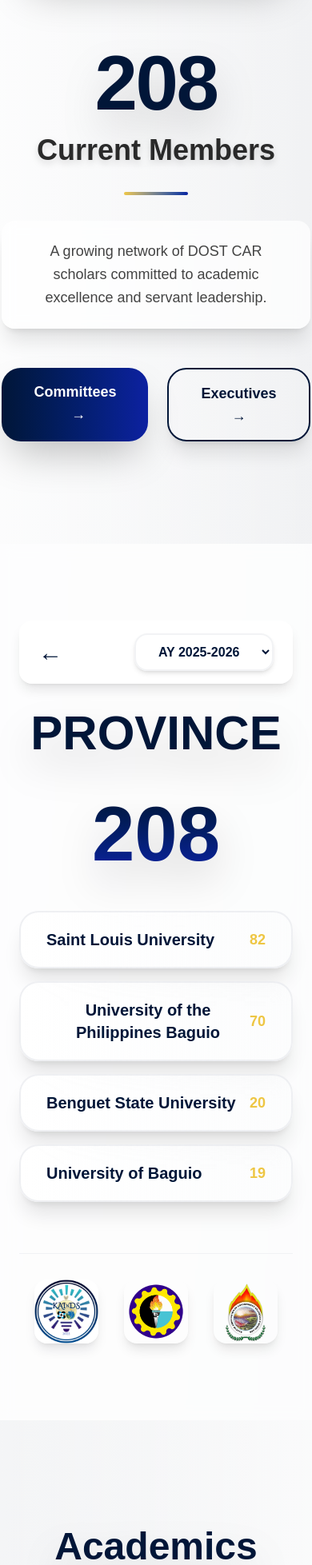
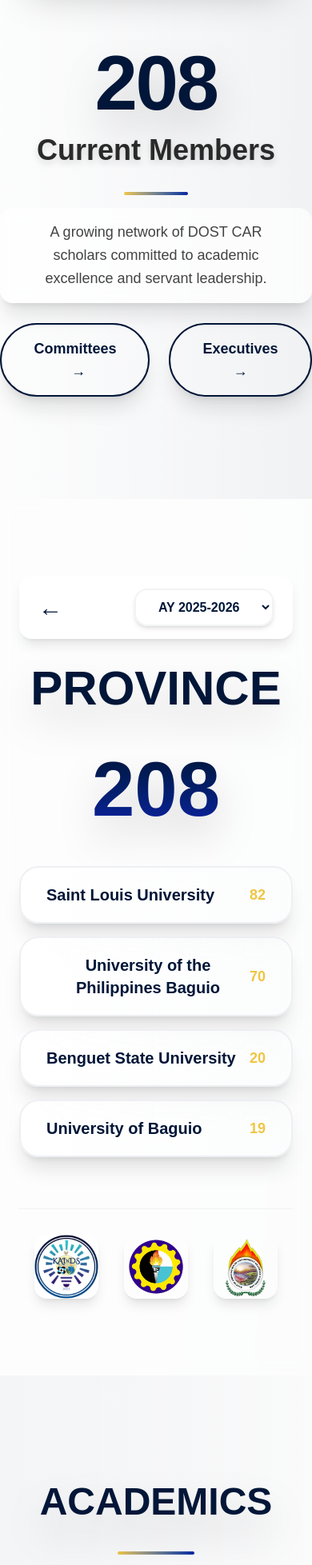
Before and after one commit to ACE-CARDS/project-tongitss, a Next.js app: page / in a window 390 px wide. Shown: the part 2895-4852 px from the top of the page at 80% size. Built offline with nearby package versions, Linux system fonts and the light colour scheme; no server answers; the database is empty.

Commit message:
fix(UI inconsistencies): button appearances on landing page, section on navbar, and text size on survey link

```diff
--- a/app/page.tsx
+++ b/app/page.tsx
@@ -180,25 +180,24 @@ export default function Home() {
             </h2>
             <div className="w-20 h-1 bg-gradient-to-r from-[#eec643] to-[#0d21a1] mt-8 mx-auto lg:mx-0 rounded-full shadow-lg"></div>
 
-              <p className="mt-8 text-[#141414]/80 text-lg leading-relaxed backdrop-blur-sm bg-white/70 px-8 py-6 rounded-2xl shadow-xl">
+            <p className="mt-4 text-[#141414]/80 text-lg leading-relaxed backdrop-blur-sm bg-white/70 px-8 py-4 rounded-2xl shadow-xl">
               A growing network of DOST CAR scholars committed to academic
               excellence and servant leadership.
             </p>
 
-              <div className="flex justify-center lg:justify-start gap-6 mt-12">
+            <div className="flex justify-center lg:justify-start gap-6 mt-6">
 
               <Link
-                href = ""
-                 className="group px-10 py-4 rounded-3xl bg-gradient-to-r from-[#011638] to-[#0d21a1] text-white font-bold text-lg shadow-2xl hover:shadow-3xl hover:scale-105 transition-all duration-300 transform">
+                href=""
+                className="group px-10 py-4 border-2 border-[#011638] rounded-full font-bold text-lg text-[#011638] hover:bg-gradient-to-r hover:from-[#011638] hover:to-[#0d21a1] hover:text-white transition-all duration-300 shadow-xl hover:shadow-2xl hover:scale-105 transform"
+              >
                 Committees
-                  <span className="ml-2 inline-block transition-transform group-hover:translate-x-1">
-                    →
-                  </span>
+                <span className="ml-2 inline-block transition-transform group-hover:translate-x-1">→</span>
               </Link>
 
               <Link
                 href="/executives"
-                  className="group inline-block px-10 py-4 rounded-3xl border-2 border-[#011638] text-[#011638] font-bold text-lg hover:bg-[#011638] hover:text-white shadow-xl hover:shadow-2xl hover:scale-105 transition-all duration-300 transform"
+                className="group px-10 py-4 border-2 border-[#011638] rounded-full font-bold text-lg text-[#011638] hover:bg-gradient-to-r hover:from-[#011638] hover:to-[#0d21a1] hover:text-white transition-all duration-300 shadow-xl hover:shadow-2xl hover:scale-105 transform"
               >
                 Executives →
               </Link>
@@ -293,6 +292,7 @@ export default function Home() {
 
         {/* ACADEMICS SECTION */}
         <section className="py-32 px-6 lg:px-24 bg-gradient-to-r from-transparent to-white/70">
+          <div className="max-w-7xl mx-auto"> {/* ← Add this container */}
             <div className="flex flex-col lg:flex-row items-center gap-20">
               {/* IMAGE */}
               <div className="hidden lg:block flex-1 flex justify-center lg:justify-start">
@@ -309,29 +309,31 @@ export default function Home() {
               {/* TEXT */}
               <div className="flex-1 text-center lg:text-left max-w-lg">
                 <h2 className="text-5xl lg:text-8xl font-black text-[#011638] drop-shadow-2xl leading-tight">
-                Academics
+                  ACADEMICS
                 </h2>
                 <div className="w-24 h-1 bg-gradient-to-r from-[#eec643] to-[#0d21a1] mt-8 mx-auto lg:mx-0 rounded-full shadow-lg"></div>
 
-              <p className="mt-8 text-[#141414]/85 text-lg lg:text-xl leading-relaxed backdrop-blur-sm bg-white/70 px-8 py-8 rounded-2xl shadow-xl">
+                <p className="mt-4 text-[#141414]/85 text-lg lg:text-xl leading-relaxed backdrop-blur-sm bg-white/70 px-8 py-6 rounded-2xl shadow-xl">
                   Supporting research and thesis initiatives
                   of members. Promoting academic growth and
                   collaboration.
                 </p>
 
-              <div className="flex justify-center lg:justify-start gap-6 mt-12">
+                <div className="flex justify-center lg:justify-start gap-6 mt-6">
                   <Link
-                href = ""
-                  className="group px-10 py-4 lg:px-12 lg:py-5 rounded-3xl bg-gradient-to-r from-[#011638] to-[#0d21a1] text-white font-bold text-lg lg:text-xl shadow-2xl hover:shadow-3xl hover:scale-105 transition-all duration-300 transform">
+                    href=""
+                    className="group px-10 py-4 border-2 border-[#011638] rounded-full font-bold text-lg text-[#011638] hover:bg-gradient-to-r hover:from-[#011638] hover:to-[#0d21a1] hover:text-white transition-all duration-300 shadow-xl hover:shadow-2xl hover:scale-105 transform"
+                  >
                     Surveys
                     <span className="ml-2 inline-block transition-transform group-hover:translate-x-1">→</span>
                   </Link>
                   <Link
                     href="/thesis"
-                  className="group px-10 py-4 lg:px-12 lg:py-5 rounded-3xl border-2 border-[#011638] text-[#011638] font-bold text-lg lg:text-xl hover:bg-[#011638] hover:text-white shadow-xl hover:shadow-2xl hover:scale-105 transition-all duration-300 transform"
+                    className="group px-10 py-4 border-2 border-[#011638] rounded-full font-bold text-lg text-[#011638] hover:bg-gradient-to-r hover:from-[#011638] hover:to-[#0d21a1] hover:text-white transition-all duration-300 shadow-xl hover:shadow-2xl hover:scale-105 transform"
                   >
                     Thesis →
                   </Link>
+                </div>
               </div>
             </div>
           </div>
--- a/app/survey/survey_data.tsx
+++ b/app/survey/survey_data.tsx
@@ -278,7 +278,7 @@ export default async function SurveyData({
                     href={survey.survey_link}
                     target="_blank"
                     rel="noopener noreferrer"
-                    className="text-[#0d21a1] hover:text-[#011638] underline inline-flex items-center gap-1 transition-colors"
+                    className="text-[#0d21a1] hover:text-[#011638] text-s underline inline-flex items-center gap-1 transition-colors"
                   >
                     Survey Link
                     <svg className="w-4 h-4" fill="none" stroke="currentColor" viewBox="0 0 24 24">
--- a/components/navbar.tsx
+++ b/components/navbar.tsx
@@ -84,6 +84,10 @@ export default function NavBar() {
                 <Link href="/events">Events</Link>
               </li>
 
+              <li className="hover:underline">
+                <Link href="/executives">Executives</Link>
+              </li>
+
               <li ref={academicsRef} onClick={toggleDropdown} className="group relative flex-row flex gap-1 hover:underline cursor-pointer">
                 Academics
 
```
Lines whose indentation alone changed are shown as unchanged.
